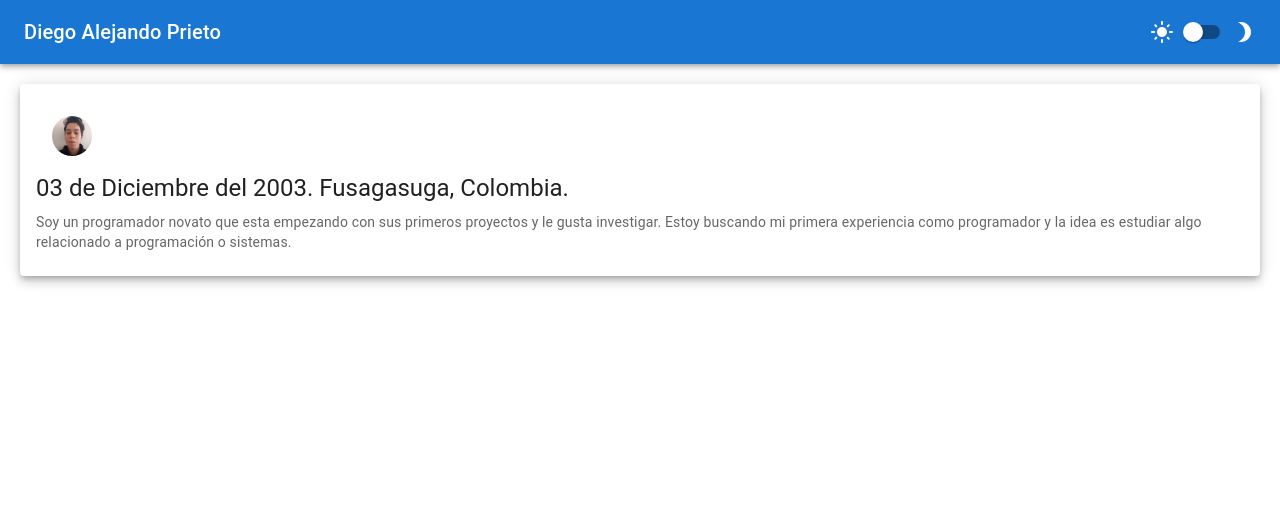
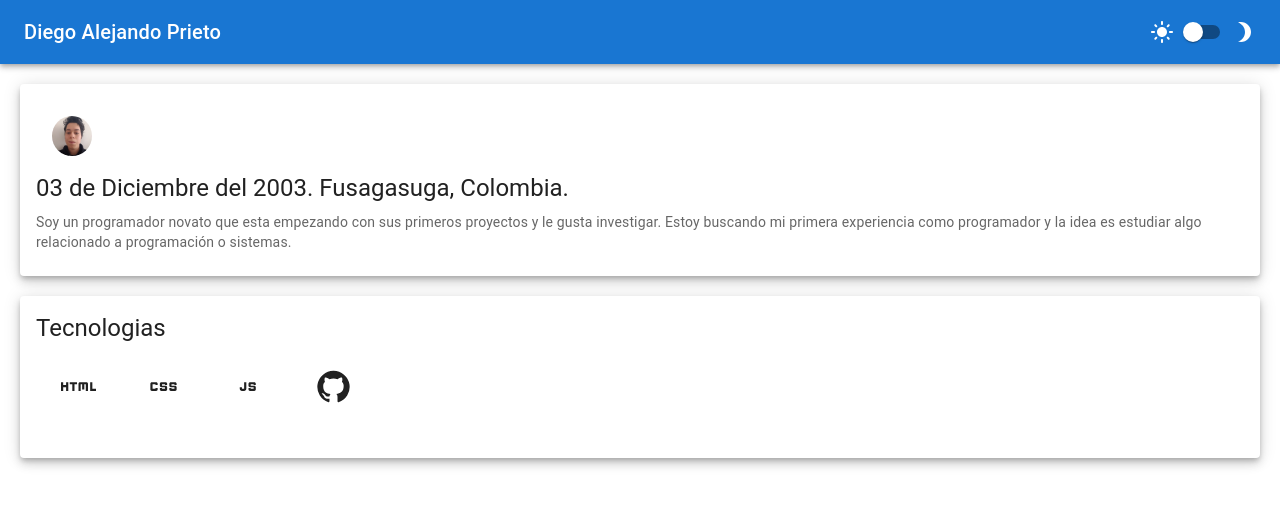
Before and after one commit to diego1321/cv-hoja-de-vida-React, a React (Create React App) app: page / in a window 1280 px wide. Shown: the top 506 px of the page. Built offline with nearby package versions, Linux system fonts and the light colour scheme.

Commit message:
Tecnologias (#3)
* se agrego un nuevo componente con datos basicos y foto personal

* se corrigieron nombres y espacios y se agrego el cambio de tema claro/oscuro

* se agrego el componente de tecnologias junto con iconos respectivos

```diff
--- a/src/componentes/layout/Layout.jsx
+++ b/src/componentes/layout/Layout.jsx
@@ -7,6 +7,7 @@ import Switch from '@mui/material/Switch';
 import LightModeIcon from '@mui/icons-material/LightMode';
 import Brightness3Icon from '@mui/icons-material/Brightness3';
 import DatosPersonales from "../datos-personales/DatosPersonales";
+import Tecnologias from '../tecnologias/Tecnologias';
 
 export default function Layout({mode,setMode}) {
     const label = { inputProps: { 'aria-label': 'Switch demo' } };
@@ -23,6 +24,7 @@ export default function Layout({mode,setMode}) {
           </Toolbar>
         </AppBar>
         <DatosPersonales/>
+        <Tecnologias/>
       </Box>
     );
   }
--- /dev/null
+++ b/src/componentes/tecnologias/Tecnologias.jsx
@@ -0,0 +1,26 @@
+import * as React from 'react';
+import Card from '@mui/material/Card';
+import CardContent from '@mui/material/CardContent';
+import Typography from '@mui/material/Typography';
+import HtmlIcon from '@mui/icons-material/Html';
+import CssIcon from '@mui/icons-material/Css';
+import JavascriptIcon from '@mui/icons-material/Javascript';
+import GitHubIcon from '@mui/icons-material/GitHub';
+
+export default function Tecnologias() {
+    return (
+      <Card sx={{ margin: "20px" }} elevation={6}>
+        <CardContent>
+          <Typography variant="h5" component="div">
+            Tecnologias
+          </Typography>
+          <Typography variant="body2" >
+            <HtmlIcon fontSize='large' sx={{ margin: "25px"}} />
+            <CssIcon fontSize='large' sx={{ margin: "25px"}}/>
+            <JavascriptIcon fontSize='large' sx={{ margin: "25px"}}/>
+            <GitHubIcon fontSize='large' sx={{ margin: "25px"}}/>
+          </Typography>
+        </CardContent>
+      </Card>
+    );
+  }
```
